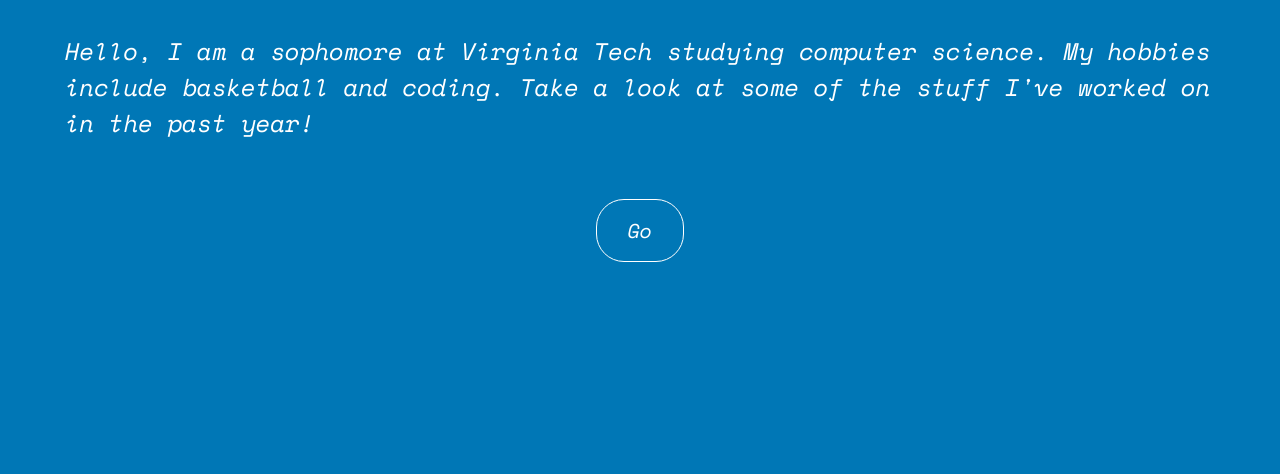
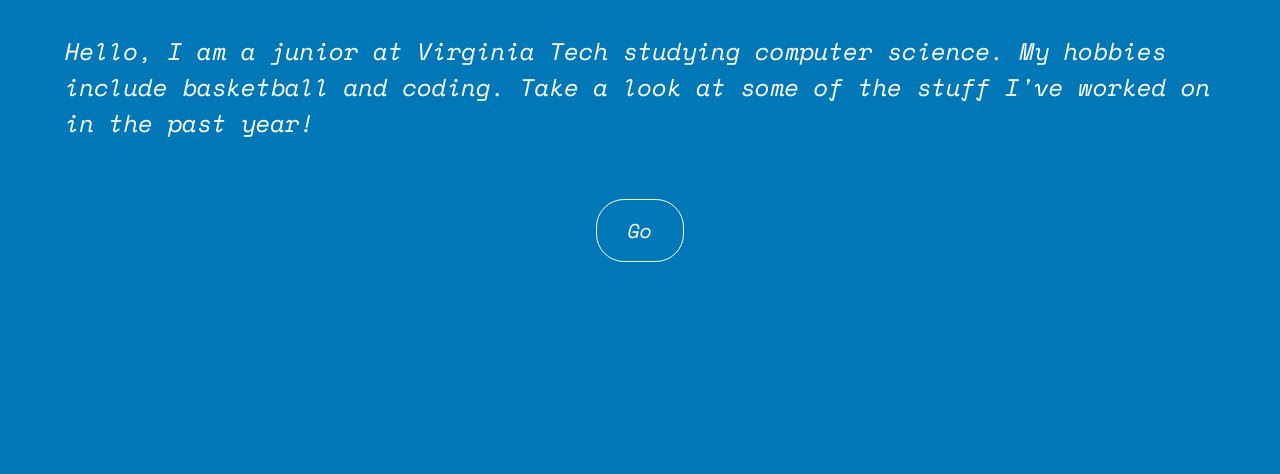
Before and after one commit to jaz-dev/jaz-dev.github.io, a plain HTML site: page index.html in a window 1280 px wide. Shown: the part 326-800 px from the top of the page. Drawn offline with nearby package versions, Linux system fonts and the light colour scheme; a web font is replaced by a local one.

Commit message:
Update index.html

```diff
--- a/index.html
+++ b/index.html
@@ -15,7 +15,7 @@
     <div class="container">
 
       <header>
-<div class="wrapper"> <h1>Jaswant Kasinedi</h1> <p class="bio">Hello, I am a sophomore at Virginia Tech studying computer science.  My hobbies include basketball and coding.  Take a look at some of the stuff I've worked on in the past year!</p> <div class="buttonBox"> <a class="myButton" href="#projects">Go</a> </div> </div>
+<div class="wrapper"> <h1>Jaswant Kasinedi</h1> <p class="bio">Hello, I am a junior at Virginia Tech studying computer science.  My hobbies include basketball and coding.  Take a look at some of the stuff I've worked on in the past year!</p> <div class="buttonBox"> <a class="myButton" href="#projects">Go</a> </div> </div>
       </header>
 
       <main id="projects">
```
